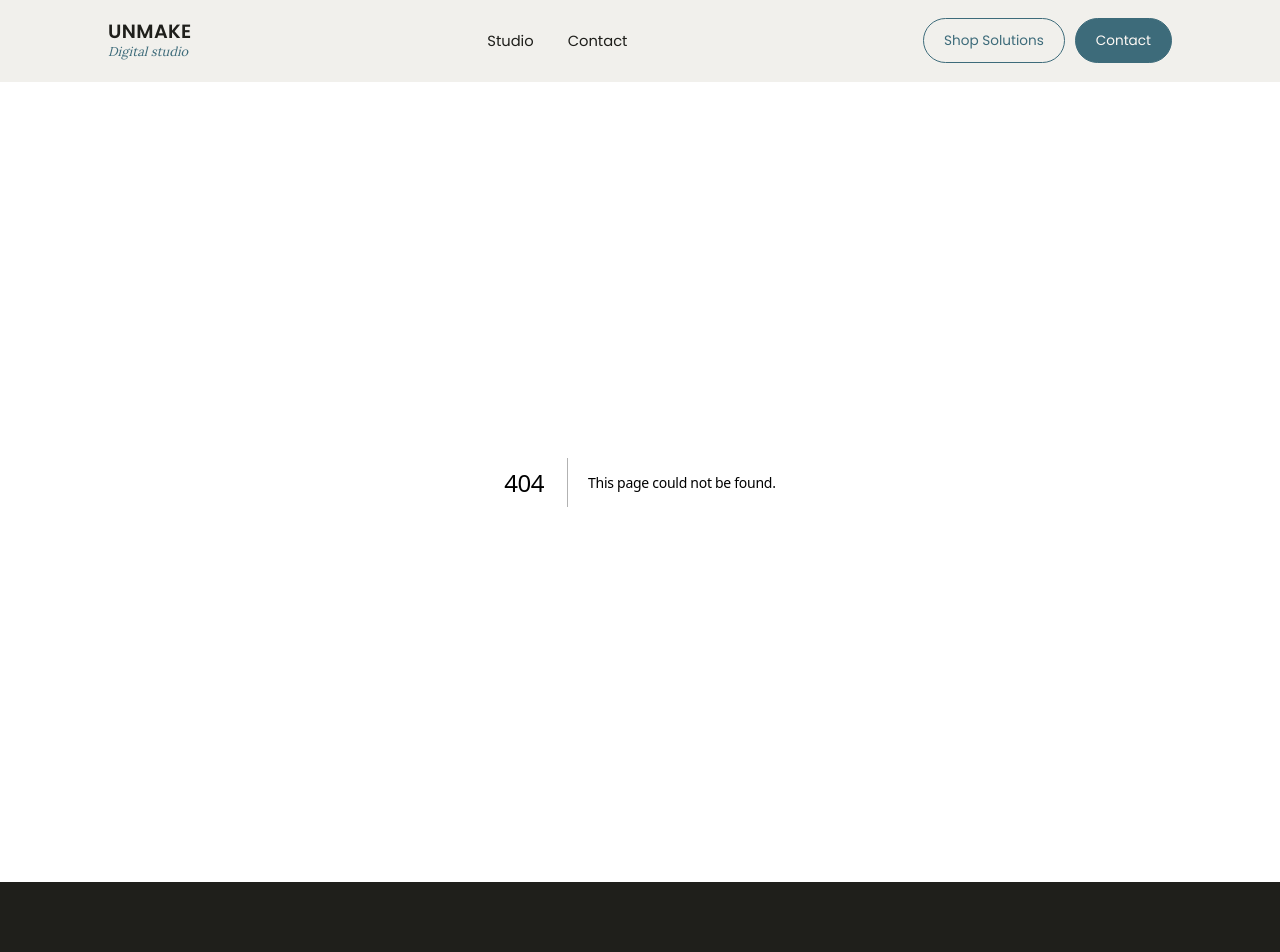
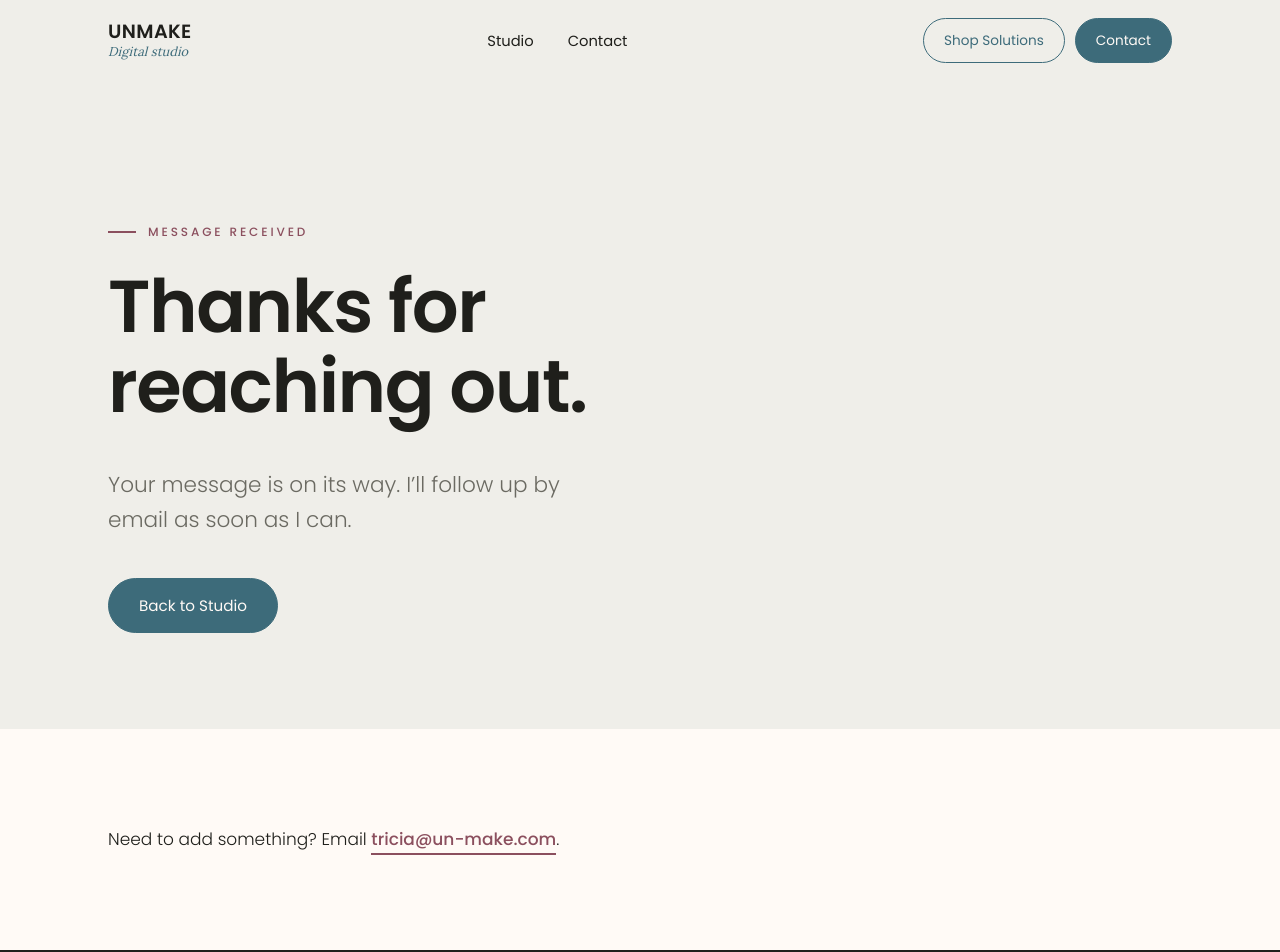
Before and after one commit to unmaketricia/unmake-website, a Next.js app: page /studio/thank-you in a window 1280 px wide. Before the commit this address had no page. Shown: the top 952 px of the page. Built offline with nearby package versions, Linux system fonts and the light colour scheme.

Commit message:
Add Studio form confirmation page

```diff
--- /dev/null
+++ b/app/studio/thank-you/page.jsx
@@ -0,0 +1,40 @@
+import Link from "next/link";
+import Reveal from "@/components/Reveal";
+
+export const metadata = {
+  title: "Message received | UNMAKE Studio",
+  description: "Your Studio message has been received.",
+  robots: { index: false, follow: false },
+};
+
+export default function StudioThanks() {
+  return (
+    <>
+      <header className="hero">
+        <div className="wrap">
+          <p className="eyebrow">Message received</p>
+          <h1>Thanks for reaching out.</h1>
+          <p className="lede">
+            Your message is on its way. I’ll follow up by email as soon as I can.
+          </p>
+          <div className="hero-actions">
+            <Link className="btn" href="/studio">
+              Back to Studio
+            </Link>
+          </div>
+        </div>
+      </header>
+      <section className="cream tight">
+        <Reveal className="wrap">
+          <p>
+            Need to add something? Email{" "}
+            <a className="textlink" href="mailto:tricia@un-make.com">
+              tricia@un-make.com
+            </a>
+            .
+          </p>
+        </Reveal>
+      </section>
+    </>
+  );
+}
```
